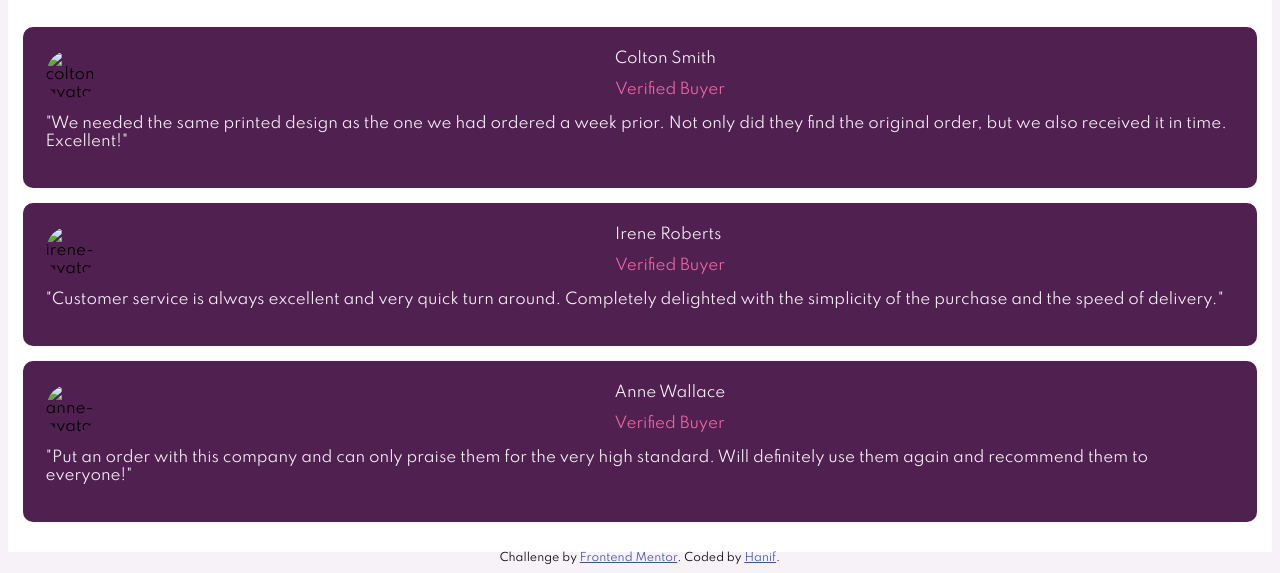
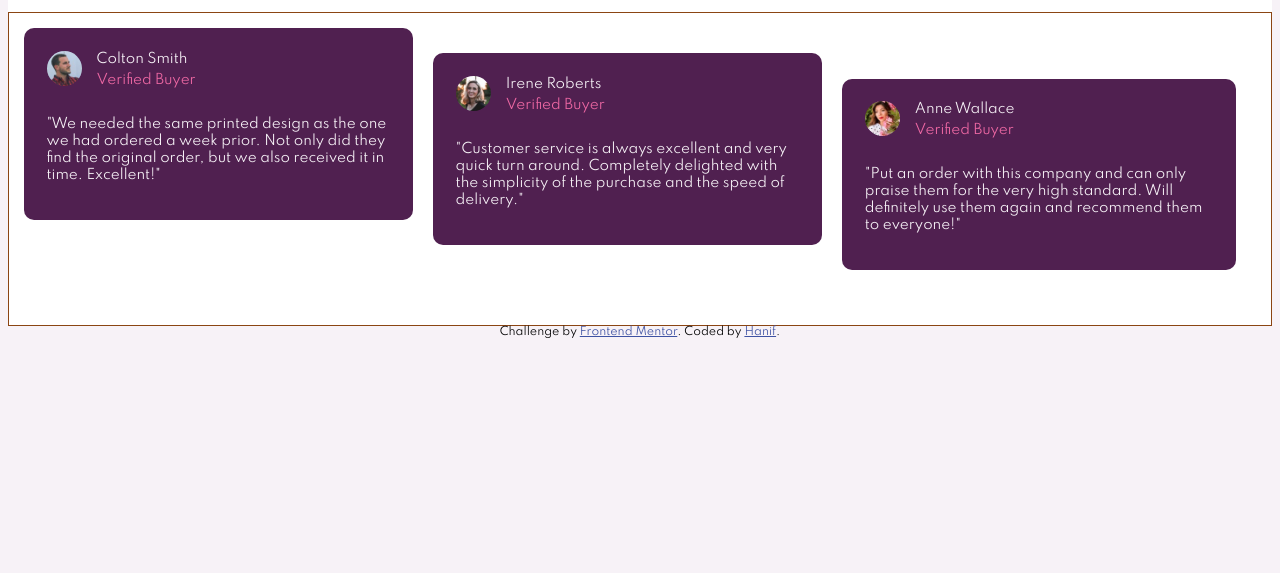
Before and after one commit to omeizahanif/social-proof-section, a plain HTML site: page index.html in a window 1280 px wide. Shown: the part 237-810 px from the top of the page. Drawn offline with Linux system fonts and the light colour scheme.

Commit message:
added desktop testimonial styling

```diff
--- a/index.html
+++ b/index.html
@@ -56,30 +56,39 @@
     </header>
 
     <main class="container">
-      <article class="testimonial">
+      <article class="testimonial testimonial-1">
         <div class="testimonial-info">
-          <img src="" alt="colton-avatar">
+          <img src="images/image-colton.jpg" alt="colton-avatar">
+          <div>
               <p class="testimonial-name">Colton Smith </p>
               <p class="testimonial-verified">Verified Buyer</p>
+          </div>
+
         </div>
         <p class="testimonial-content">"We needed the same printed design as the one we had ordered a week prior.
             Not only did they find the original order, but we also received it in time.
             Excellent!"</p>
       </article>
-      <article class="testimonial">
+      <article class="testimonial testimonial-2">
           <div class="testimonial-info">
-            <img src="" alt="irene-avatar">
+            <img src="images/image-irene.jpg" alt="irene-avatar">
+            <div>
                 <p class="testimonial-name">Irene Roberts</p>
                 <p class="testimonial-verified">Verified Buyer</p>
+            </div>
+
           </div>
           <p class="testimonial-content">"Customer service is always excellent and very quick turn around. Completely
               delighted with the simplicity of the purchase and the speed of delivery."</p>
         </article>
-      <article class="testimonial">
+      <article class="testimonial testimonial-3">
           <div class="testimonial-info">
-            <img src="" alt="anne-avatar">
+            <img src="images/image-anne.jpg" alt="anne-avatar">
+            <div>
                 <p class="testimonial-name">Anne Wallace</p>
                 <p class="testimonial-verified">Verified Buyer</p>
+            </div>
+
           </div>
           <p class="testimonial-content">"Put an order with this company and can only praise them for the very high
               standard. Will definitely use them again and recommend them to everyone!"</p>
--- a/style.css
+++ b/style.css
@@ -85,18 +85,20 @@ body {
 }
 
 .testimonial-info {
-    display: grid;
-    grid-gap: 10px;
-    grid-template-areas:
-    "img name"
-    "img verified";
+    display: flex;
+}
+
+.testimonial-info div {
+
+    width: 60%;
+    margin-left: 1rem;
 }
 
 .testimonial-info img {
     grid-area: img;
     border-radius: 50%;
-    width: 50px;
-    height: 50px;
+    width: 2.6em;
+    height: 2.6em;
 }
 
 .testimonial-name,
@@ -113,8 +115,7 @@ body {
 .testimonial-verified {
     color: var(--soft-pink);
     grid-area: verified;
-    margin-bottom: 0;
-    margin-top: .2em;
+    margin-top: .3em;
     width: 80%;
 }
 
@@ -142,7 +143,6 @@ body {
     }
 
     .left-col {
-
         max-width: 27em;
         margin: 0;
     }
@@ -154,7 +154,7 @@ body {
 
     .right-col {
         display: grid;
-        grid-template-columns: repeat(12, 1fr);
+        grid-template-columns: repeat(12, auto);
         grid-template-rows: repeat(4, auto);
 
         width: 50%;
@@ -191,6 +191,31 @@ body {
         align-self: center;
         font-size: .7rem;
     }
+
+    main {
+        display: grid;
+        grid-template-columns: repeat(4, auto);
+        grid-template-rows: repeat(12, 1fr);
+        grid-gap: 1.5em;
+        font-size: .9rem;
+        place-items: center;
+        border: 1px saddlebrown solid;
+    }
+
+    .testimonial-1 {
+        grid-column: 1 / 2;
+        grid-row: 1 / 10;
+    }
+
+    .testimonial-2 {
+        grid-column: 2 / 3;
+        grid-row:  2 / 11;
+    }
+
+    .testimonial-3 {
+        grid-column: 3 / 4;
+        grid-row:  3 / 12;
+    }
 }
 
 
```
Lines whose indentation alone changed are shown as unchanged.
